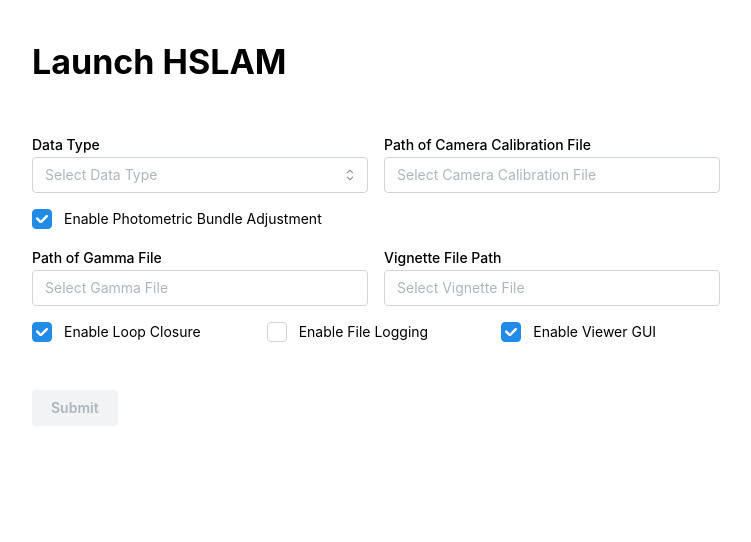
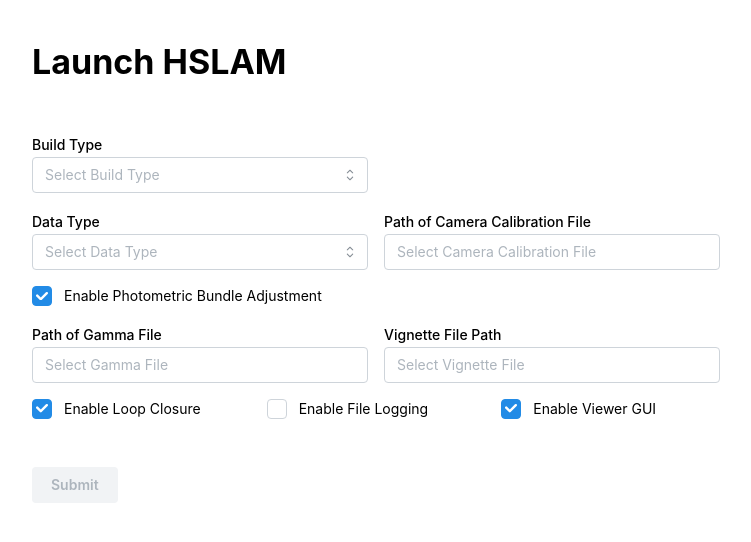
Before and after one commit to kathy-ek/hslam-, a React (Vite) app: page / in a window 1280 px wide. Shown: the top 542 px of the page, without its empty margins (264-1015 px from the left). Built offline with nearby package versions, Linux system fonts and the light colour scheme.

Commit message:
added build type

```diff
--- a/src/renderer/src/components/HSLAMInitializationForm.jsx
+++ b/src/renderer/src/components/HSLAMInitializationForm.jsx
@@ -11,6 +11,7 @@ const HSLAMForm = () => {
   const datasetFileRef = useRef(null)
 
   const validationSchema = object({
+    buildType: string().required('Build type is required'),
     dataType: string().required('Data type is required'),
     calibFile: string().when('dataType', {
       is: 'camera',
@@ -41,6 +42,7 @@ const HSLAMForm = () => {
 
   const formik = useFormik({
     initialValues: {
+      buildType: null,
       dataType: null,
       calibFile: null,
       datasetPath: null,
@@ -79,6 +81,23 @@ const HSLAMForm = () => {
       <Title order={1}>Launch HSLAM</Title>
 
       <Grid className="form-grid-wrapper">
+        <Grid.Col span={6}>
+          <Select
+            label="Build Type"
+            placeholder="Select Build Type"
+            error={formik.touched.buildType && formik.errors.buildType}
+            data={[
+              { value: 'Debug', label: 'Debug' },
+              { value: 'Release', label: 'Release' },
+              { value: 'RelWithDebInfo', label: 'RelWithDebInfo' },
+              { value: 'MinSizeRel', label: 'MinSizeRel' }
+            ]}
+            onChange={(value) => formik.setFieldValue('buildType', value)}
+            value={formik.values.buildType}
+            onBlur={formik.handleBlur('buildType')}
+          />
+        </Grid.Col>
+        <Grid.Col span={6} />
         <Grid.Col span={6}>
           <Select
             label="Data Type"
```
Also changed, not shown: src/main/index.js (+3 -4 lines).
